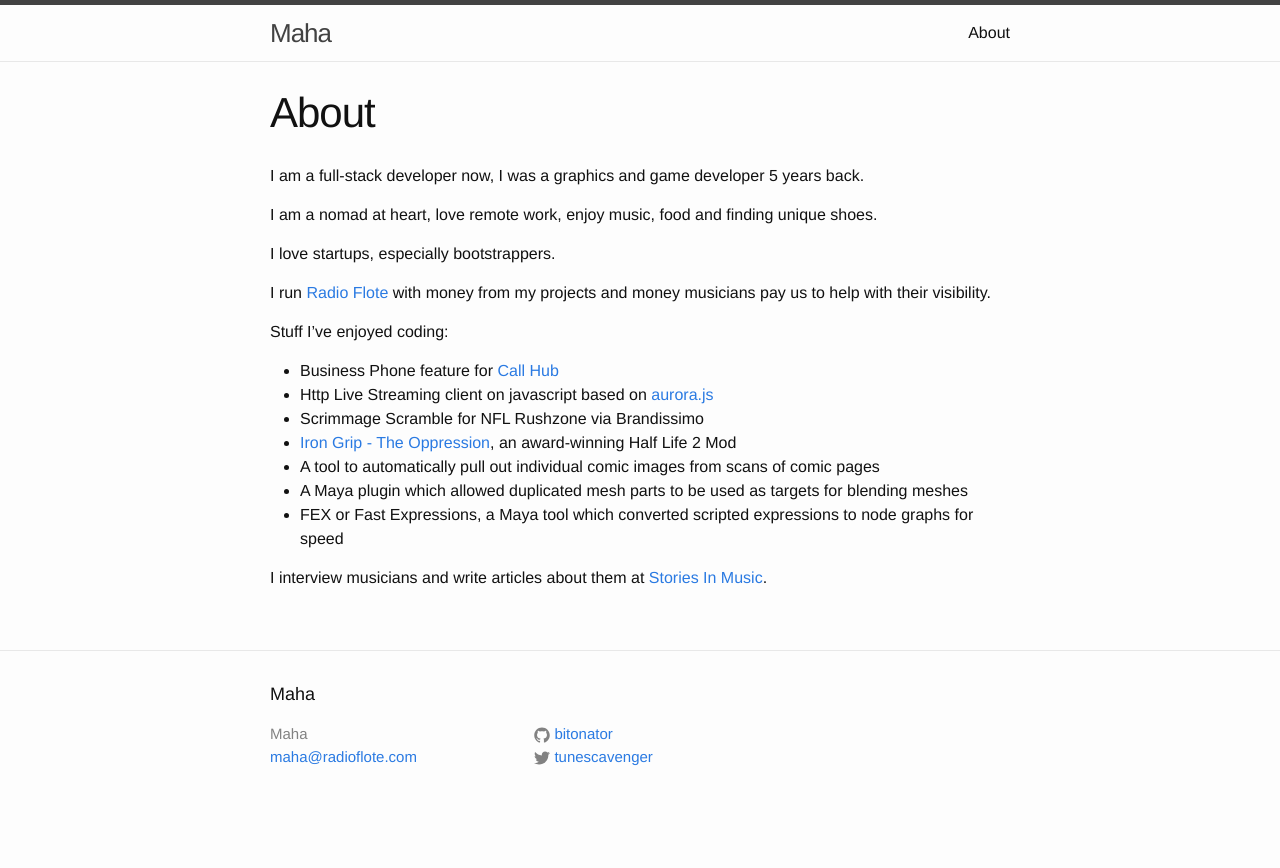
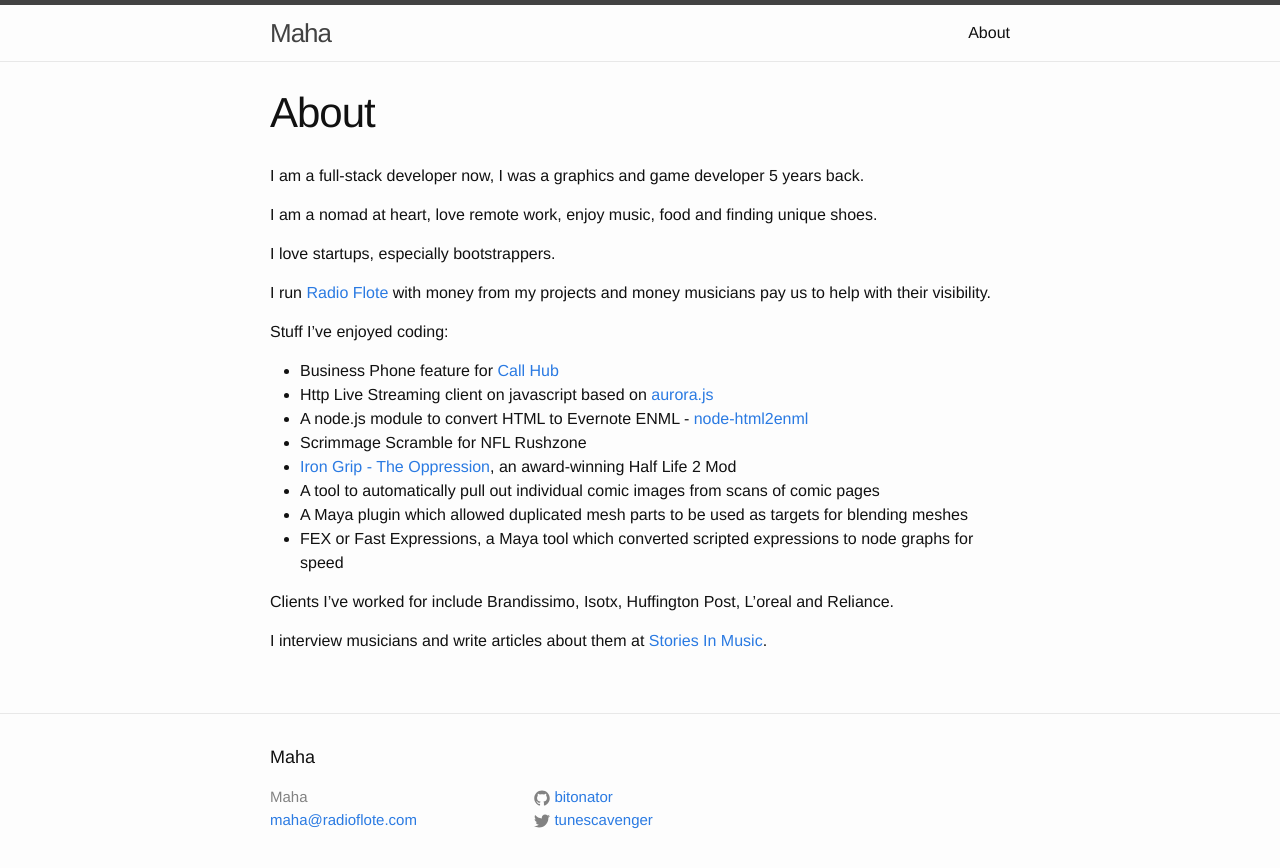
Before and after one commit to largebinarynumbers/bitonator.github.io, a Jekyll site: the page built from about.md, in a window 1280 px wide. Shown: the top 868 px of the page. Built offline with Jekyll 4.4.1, drawn with Linux system fonts in a browser that asks for light colours.

Commit message:
- Modded bio

```diff
--- a/about.md
+++ b/about.md
@@ -16,10 +16,13 @@
 
 - Business Phone feature for [Call Hub](https://callhub.io)
 - Http Live Streaming client on javascript based on [aurora.js](https://github.com/audiocogs/aurora.js/)
-- Scrimmage Scramble for NFL Rushzone via Brandissimo
+- A node.js module to convert HTML to Evernote ENML - [node-html2enml](https://github.com/bitonator/node-html2enml)
+- Scrimmage Scramble for NFL Rushzone
 - [Iron Grip - The Oppression](http://www.moddb.com/mods/iron-grip-the-oppression), an award-winning Half Life 2 Mod
 - A tool to automatically pull out individual comic images from scans of comic pages
 - A Maya plugin which allowed duplicated mesh parts to be used as targets for blending meshes
 - FEX or Fast Expressions, a Maya tool which converted scripted expressions to node graphs for speed
 
+Clients I've worked for include Brandissimo, Isotx, Huffington Post, L'oreal and Reliance.
+
 I interview musicians and write articles about them at [Stories In Music](https://medium.com/stories-in-music).
```
